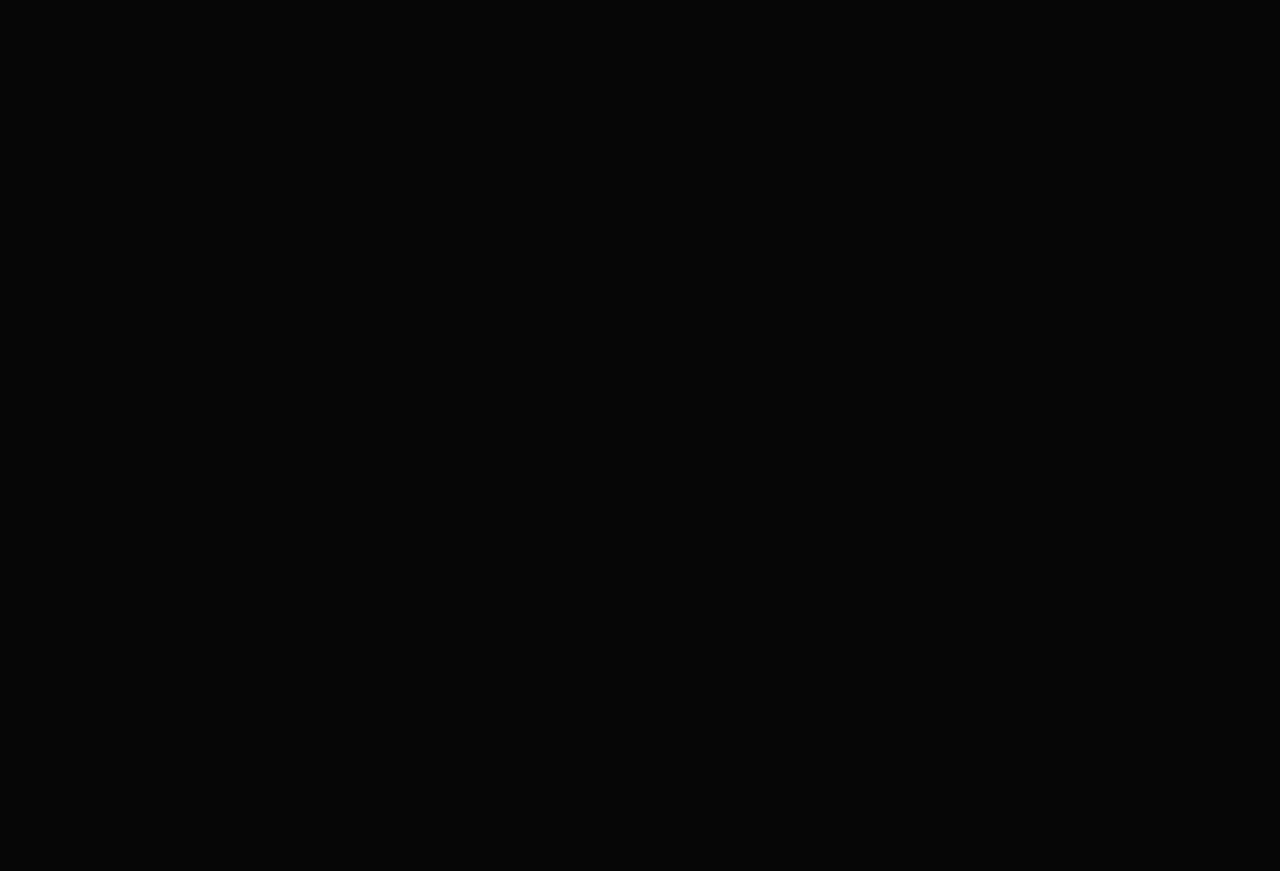
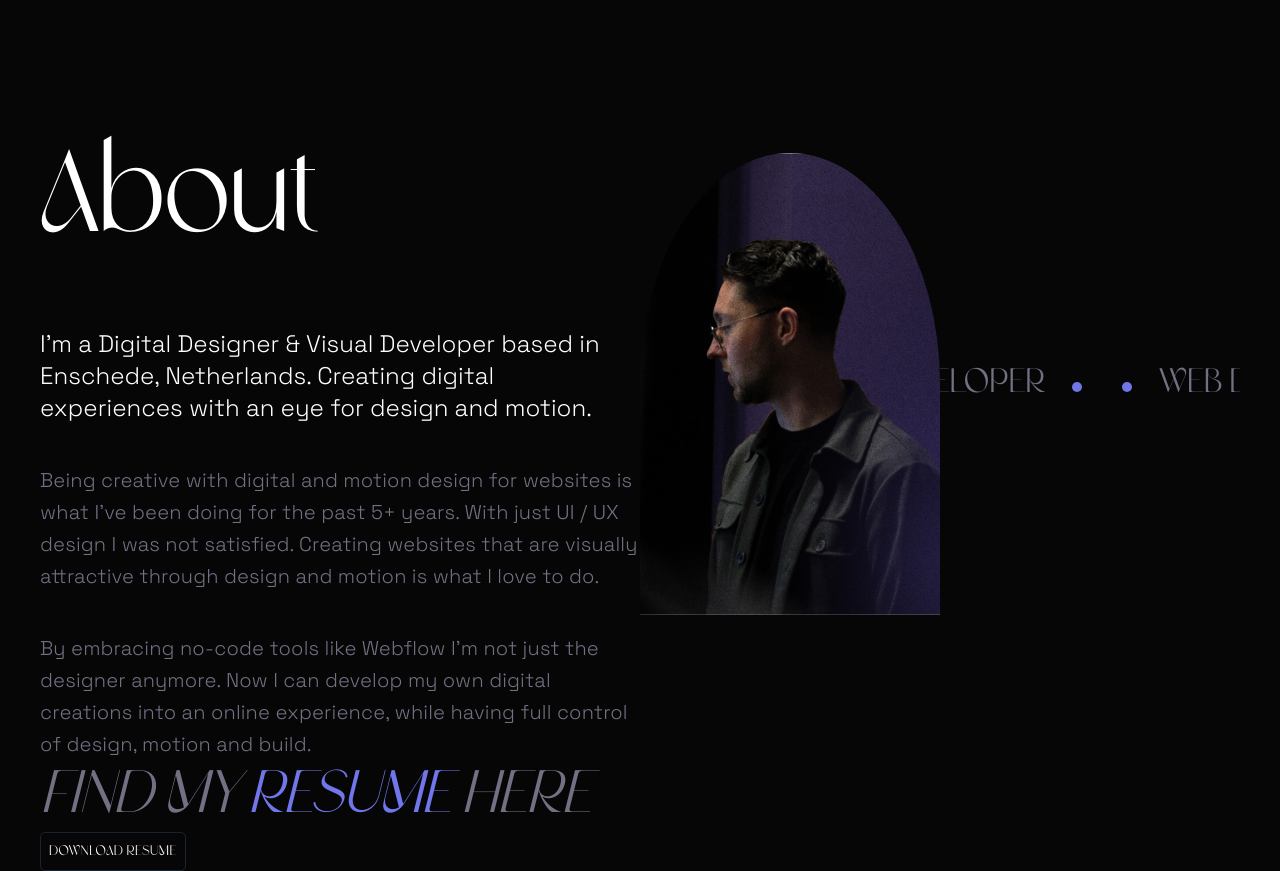
Before and after one commit to shikhar13012001/portfolio, a Next.js app: page / in a window 1280 px wide. Shown: the part 840-1711 px from the top of the page. Before the commit the page ends 880 px from the top, so only its background shows below. Built offline with nearby package versions, Linux system fonts and the light colour scheme.

Commit message:
updated Home and added About Page

```diff
--- /dev/null
+++ b/Components/About/index.js
@@ -0,0 +1,78 @@
+import React from "react";
+import { Grid, Typography,Button,styled } from "@mui/material";
+import AboutStyles from "../../styles/About.module.css";
+import { fontSizes } from "../../fonts";
+import Image from "next/image";
+import ME from "../../public/images/demo.png";
+import Marquee from "react-fast-marquee";
+import { BsFillCircleFill } from "react-icons/bs";
+
+const About = () => {
+  const StyledButton = styled(Button)({
+    border: `1px solid #1a2430`,
+    borderRadius: "5px",
+  });
+  return (
+    <Grid container columns={12} className={AboutStyles.fullSize}>
+      <Grid item xs={6}>
+        <Typography variant="h1" fontSize={fontSizes}>
+          About
+        </Typography>
+        <br />
+        <br />
+        <br />
+        <Typography variant="h5" className="SpaceFont">
+          I’m a Digital Designer & Visual Developer based in Enschede,
+          Netherlands. Creating digital experiences with an eye for design and
+          motion.
+        </Typography>
+        <br />
+        <br />
+        <Typography
+          variant="h6"
+          className={`SpaceFont ${AboutStyles.description}`}
+        >
+          Being creative with digital and motion design for websites is what
+          I’ve been doing for the past 5+ years. With just UI / UX design I was
+          not satisfied. Creating websites that are visually attractive through
+          design and motion is what I love to do.
+        </Typography>
+        <br />
+        <br />
+        <Typography
+          variant="h6"
+          className={`SpaceFont ${AboutStyles.description}`}
+        >
+          By embracing no-code tools like Webflow I'm not just the designer
+          anymore. Now I can develop my own digital creations into an online
+          experience, while having full control of design, motion and build.
+        </Typography>
+        <Typography variant="h2" className={AboutStyles.Rtitle}>
+          FIND MY <span className="important-word">RESUME</span> HERE
+        </Typography>
+        <StyledButton>Download Resume</StyledButton>
+      </Grid>
+      <Grid item xs={6} className={AboutStyles.AboutImage}>
+        <Image
+          src={ME}
+          alt="shikhar13012001"
+          className={AboutStyles.AboutImageComponent}
+        />
+        <Marquee gradient={false} className={AboutStyles.Marquee}>
+          <Typography variant="h4" className={AboutStyles.title}>
+            <BsFillCircleFill size={10} className={AboutStyles.Circle} />{" "}
+            FRONTEND DEVELOPER{" "}
+            <BsFillCircleFill className={AboutStyles.Circle} size={10} />
+          </Typography>
+          <Typography variant="h4" className={AboutStyles.title}>
+            <BsFillCircleFill className={AboutStyles.Circle} size={10} /> WEB
+            DESIGNER{" "}
+            <BsFillCircleFill className={AboutStyles.Circle} size={10} />
+          </Typography>
+        </Marquee>
+      </Grid>
+    </Grid>
+  );
+};
+
+export default About;
--- /dev/null
+++ b/Components/Hero/index.js
@@ -0,0 +1,19 @@
+import Head from "next/head";
+import Image from "next/image";
+import styles from "../../styles/Home.module.css";
+import { Container, Typography } from "@mui/material";
+import { fontSizes } from "../../fonts";
+
+
+export default function Home() {
+  return (
+    <Container className={`${styles.center} ${styles.fullSize}`}>
+      <Typography variant="h1" fontSize={fontSizes}>
+        WELCOME TO
+        <br />
+        <span className="margin-left">THE WORKSPACE</span> OF
+        <span className="important-word margin-left-short">SHIKHAR</span>
+      </Typography>
+    </Container>
+  );
+}
--- /dev/null
+++ b/Components/Scroller/index.js
@@ -0,0 +1,14 @@
+import React from "react"
+import { Stack, Typography } from "@mui/material"
+import { BsArrowDown } from "react-icons/bs"
+
+const Scroller = () => {
+    return (
+        <Stack sx={{width:"100%"}} display="flex" alignItems="center">
+           <Typography variant="body1">Discover</Typography>
+          <BsArrowDown size={30} />
+        </Stack>
+    )
+}
+
+export default Scroller
--- /dev/null
+++ b/fonts/index.js
@@ -0,0 +1,6 @@
+export  const fontSizes = {
+  lg: 115,
+  md: 100,
+  sm: 75,
+  xs: 50,
+};
--- a/package.json
+++ b/package.json
@@ -16,6 +16,7 @@
     "next": "12.1.6",
     "react": "18.2.0",
     "react-dom": "18.2.0",
+    "react-fast-marquee": "^1.3.2",
     "react-icons": "^4.4.0"
   },
   "devDependencies": {
--- a/pages/index.js
+++ b/pages/index.js
@@ -1,23 +1,14 @@
-import Head from "next/head";
-import Image from "next/image";
-import styles from "../styles/Home.module.css";
-import { Container, Typography } from "@mui/material";
-const fontSizes = {
-  lg: 115,
-  md: 100,
-  sm: 75,
-  xs: 50,
-};
 
+import { Container } from "@mui/material";
+import Scroller from "../Components/Scroller";
+import Hero from "../Components/Hero";
+import About from "../Components/About";
 export default function Home() {
   return (
-    <Container className={`${styles.center} ${styles.fullSize}`}>
-      <Typography variant="h1" fontSize={fontSizes}>
-        WELCOME TO
-        <br />
-        <span className="margin-left">THE WORKSPACE</span> OF
-        <span className="important-word margin-left-short">SHIKHAR</span>
-      </Typography>
+    <Container disableGutters sx={{width:'100%',minHeight:'100vh'}}>
+      <Hero />
+      <Scroller />
+      <About />
     </Container>
   );
 }
--- /dev/null
+++ b/styles/About.module.css
@@ -0,0 +1,46 @@
+.fullSize {
+  width: 100%;
+  min-height: 90vh;
+  margin-top: 200px;
+}
+
+.description {
+  color: #747083 !important;
+  font-size: 1.1rem;
+}
+.title {
+  color: #747083 !important;
+  font-size: 1.5rem;
+  font-weight: bold;
+  margin-right: 20px;
+}
+.Rtitle{
+    color: #747083!important;
+  font-weight: bold;
+  margin-top: 20px;
+  font-style: italic;
+}
+.AboutImage {
+  display: flex;
+  flex-direction: column;
+  align-items: center;
+  border-top-left-radius: 50%;
+  border-top-right-radius: 50%;
+  height: 500px;
+}
+.AboutImageComponent {
+  border-top-left-radius: 50%;
+  border-top-right-radius: 50%;
+  width: 100%;
+  object-fit: cover;
+}
+
+.Marquee {
+  height: 100px;
+  width: 466px !important;
+}
+.Circle {
+  fill: #7176e7 !important;
+  margin-left: 20px;
+  margin-right: 20px;
+}
--- a/styles/Header.module.css
+++ b/styles/Header.module.css
@@ -18,4 +18,5 @@
 }
 .NavLinkSpacing > p{
     color:#747083!important;
+
 }
--- a/styles/Home.module.css
+++ b/styles/Home.module.css
@@ -6,5 +6,5 @@
 
 .fullSize {
   width: 100%;
-  min-height: 100vh;
+  min-height: 80vh;
 }
--- a/styles/globals.css
+++ b/styles/globals.css
@@ -28,3 +28,6 @@ span.important-word {
 .margin-left-short {
   margin-left: 10%;
 }
+.heroCaption{
+  margin-left: 10px;
+}
```
Also changed, not shown: public/images/demo.png (added), 1 other file (tests, documents, lock files or other folders).
